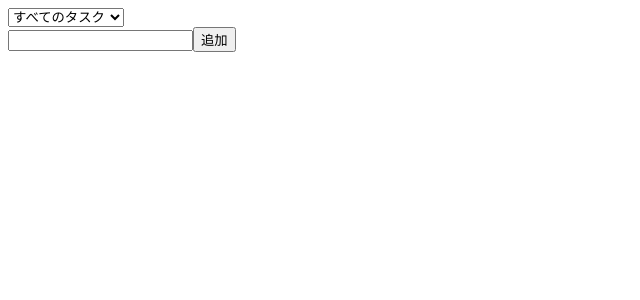
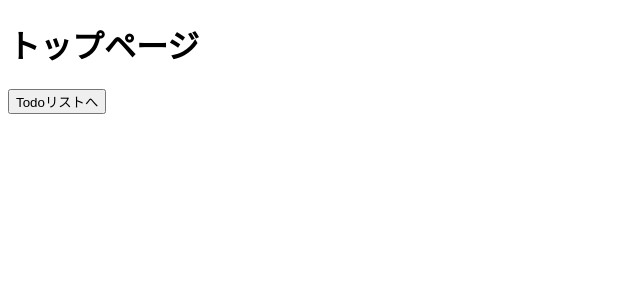
Before and after one commit to shoutarou123/proaka-front-tokka, a React (Vite) app: page / in a window 1280 px wide. Shown: the top 300 px of the page, without its empty margins (0-640 px from the left). Built offline with nearby package versions, Linux system fonts and the light colour scheme; the HTML template or start-up script is replaced by a standard one.

Commit message:
Finish feature/local_db_insert(ReactでTodoアプリを作ろう_6完了)

```diff
--- a/package.json
+++ b/package.json
@@ -11,7 +11,8 @@
   "dependencies": {
     "localforage": "^1.10.0",
     "react": "^18.2.0",
-    "react-dom": "^18.2.0"
+    "react-dom": "^18.2.0",
+    "react-router-dom": "^7.1.5"
   },
   "devDependencies": {
     "@types/react": "^18.0.26",
--- a/src/App.tsx
+++ b/src/App.tsx
@@ -1,10 +1,16 @@
+import { BrowserRouter, Routes, Route } from 'react-router-dom';
+import Top from './components/Top';
 import Todos from './components/todos/todo';
+
 
 function App() {
   return (
-    <>
-      <Todos /> {/* Todosコンポーネントをレンダリング */}
-    </>
+    <BrowserRouter>
+      <Routes>
+        <Route path="/" element={<Top />} />
+        <Route path="/todos" element={<Todos />} />
+      </Routes>
+    </BrowserRouter>
   );
 }
 
--- /dev/null
+++ b/src/components/Top.tsx
@@ -0,0 +1,25 @@
+import { useNavigate } from 'react-router-dom';
+
+
+const Top = () => {
+  const navigate = useNavigate(); // ナビゲーション関数を取得
+
+
+  const goToTodos = () => {
+    // 条件に応じて移動先を変更することも可能
+    navigate('/todos');
+  };
+
+
+  return (
+    <div>
+      <h1>トップページ</h1>
+      <button onClick={goToTodos}>
+        Todoリストへ
+      </button>
+    </div>
+  );
+};
+
+
+export default Top;
--- a/src/components/todos/todo.tsx
+++ b/src/components/todos/todo.tsx
@@ -1,5 +1,6 @@
 import React, { useState, useEffect } from 'react';
 import localforage from 'localforage';
+import { useNavigate } from 'react-router-dom';
 
 type Todo = {
   title: string;
@@ -18,6 +19,7 @@ type Filter = 'all' | 'completed' | 'unchecked' | 'delete';
 
 // Todoコンポーネントの定義
 const Todos: React.FC = () => {
+  const navigate = useNavigate();
   const [todos, setTodos] = useState<Todo[]>([]); // Todoの配列を保持するstate
   const [text, setText] = useState(''); // テキスト入力用
   const [nextId, setNextId] = useState(1); // 次のTodoのIDを保持するstate
@@ -139,6 +141,11 @@ const Todos: React.FC = () => {
 
   return (
     <div className="todo-container">
+      <button
+        className="back-button"
+        onClick={() => navigate('/')}
+        title="Topページに戻る" // ツールチップ表示
+      >← 戻る</button>
       <select
         defaultValue="all"
         onChange={(e) => handleFilterChange(e.target.value as Filter)} // e.target.valueは本来stringになるので、Filterの4つの文字だけ使うようにルールを設定している
```
Also changed, not shown: src/components/Top.css (added), 1 other file (tests, documents, lock files or other folders).
